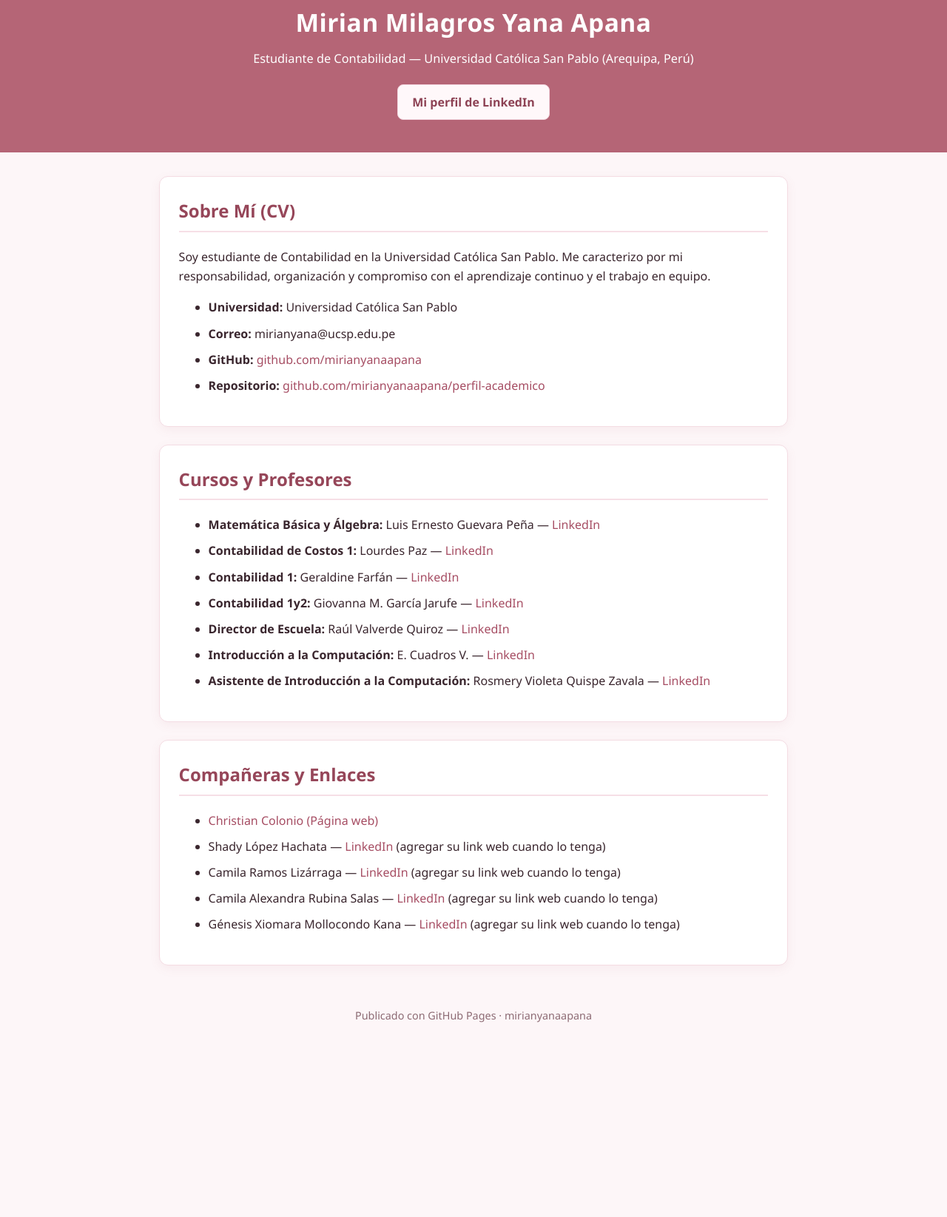
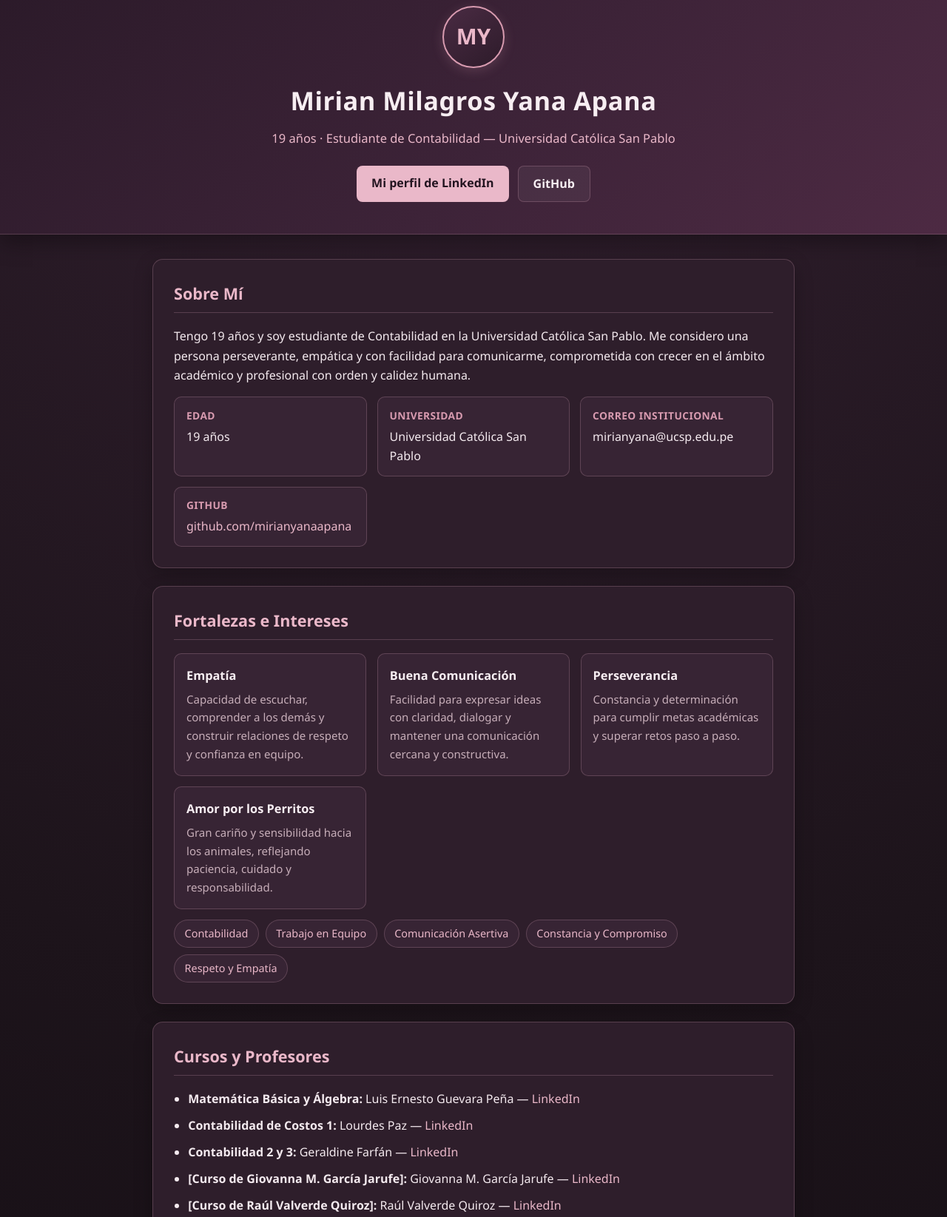
Before and after one commit to mirianyanaapana/perfil-academico, a plain HTML site: page index.html in a window 1280 px wide. Shown: the part 42-1687 px from the top of the page at 74% size. Before the commit the page ends 1451 px from the top, so only its background shows below. Drawn offline with Linux system fonts and the light colour scheme.

Commit message:
Refactor index.html with updated styles and content

```diff
--- a/index.html
+++ b/index.html
@@ -5,99 +5,288 @@
     <meta name="viewport" content="width=device-width, initial-scale=1.0">
     <title>Perfil Académico - Mirian Milagros Yana Apana</title>
     <style>
+        :root {
+            --fondo-oscuro: #1d141b;
+            --fondo-frio: #261924;
+            --tarjeta: #2e1e2b;
+            --tarjeta-suave: #372434;
+            --acento-frio: #d89bb0;
+            --rosa-polvo: #eab8c9;
+            --perla: #f7eef2;
+            --texto: #f4eaef;
+            --texto-secundario: #c7aeb9;
+            --borde: rgba(234, 184, 201, 0.22);
+        }
+
+        * {
+            box-sizing: border-box;
+        }
+
         body {
             font-family: 'Segoe UI', Tahoma, Geneva, Verdana, sans-serif;
-            background-color: #fdf6f8;
-            color: #3a262e;
+            background: radial-gradient(circle at top, #321f2f 0%, var(--fondo-oscuro) 60%, #150e14 100%);
+            color: var(--texto);
             margin: 0;
             line-height: 1.65;
+            min-height: 100vh;
         }
+
         header {
-            background: linear-gradient(135deg, #9d4edd, #c96480);
-            background: #b56576;
-            color: #ffffff;
-            padding: 2.8rem 1.2rem;
+            background: linear-gradient(135deg, #2b1a29 0%, #3d2338 55%, #4d2a43 100%);
+            color: var(--perla);
+            padding: 3.1rem 1.2rem 2.7rem;
             text-align: center;
+            border-bottom: 1px solid var(--borde);
+            box-shadow: 0 10px 28px rgba(0, 0, 0, 0.35);
         }
+
+        .avatar {
+            width: 84px;
+            height: 84px;
+            margin: 0 auto 1rem;
+            border-radius: 50%;
+            background: linear-gradient(145deg, #4a2b43, #2d1b2a);
+            color: var(--rosa-polvo);
+            display: flex;
+            align-items: center;
+            justify-content: center;
+            font-size: 1.85rem;
+            font-weight: 700;
+            border: 2px solid var(--acento-frio);
+            box-shadow: 0 4px 16px rgba(216, 155, 176, 0.2);
+        }
+
         header h1 {
             margin: 0;
-            font-size: 2.1rem;
-            letter-spacing: 0.4px;
+            font-size: 2.15rem;
+            letter-spacing: 0.5px;
+            color: var(--perla);
         }
-        header p {
-            margin: 0.5rem 0 1.3rem;
-            font-size: 1.02rem;
+
+        header .subtitulo {
+            margin: 0.55rem auto 1.45rem;
+            max-width: 660px;
+            font-size: 1.03rem;
+            color: var(--rosa-polvo);
         }
+
+        .acciones-header {
+            display: flex;
+            flex-wrap: wrap;
+            gap: 0.75rem;
+            justify-content: center;
+        }
+
         .btn {
             display: inline-block;
-            background: #fff8fa;
-            color: #8d4254;
-            padding: 0.6rem 1.2rem;
+            background: var(--rosa-polvo);
+            color: #231420;
+            padding: 0.65rem 1.25rem;
             border-radius: 8px;
             text-decoration: none;
             font-weight: 600;
-            border: 1px solid #f3d5de;
+            transition: background-color 0.2s ease, transform 0.15s ease;
         }
+
         .btn:hover {
-            background: #f9e4ea;
+            background: var(--perla);
+            transform: translateY(-1px);
         }
+
+        .btn-secundario {
+            background: rgba(255, 255, 255, 0.05);
+            color: var(--perla);
+            border: 1px solid var(--borde);
+        }
+
+        .btn-secundario:hover {
+            background: rgba(234, 184, 201, 0.14);
+            color: var(--rosa-polvo);
+        }
+
         main {
-            max-width: 850px;
-            margin: 2rem auto;
+            max-width: 900px;
+            margin: 2.1rem auto;
             padding: 0 1rem;
         }
+
         section {
-            background: #ffffff;
-            padding: 1.6rem;
-            border-radius: 12px;
+            background: var(--tarjeta);
+            padding: 1.75rem;
+            border-radius: 14px;
             margin-bottom: 1.5rem;
-            border: 1px solid #f4dce3;
-            box-shadow: 0 4px 14px rgba(181, 101, 118, 0.08);
+            border: 1px solid var(--borde);
+            box-shadow: 0 8px 24px rgba(0, 0, 0, 0.25);
         }
+
         h2 {
             margin-top: 0;
-            color: #964659;
-            border-bottom: 2px solid #f6dfe6;
+            color: var(--rosa-polvo);
+            border-bottom: 1px solid var(--borde);
             padding-bottom: 0.45rem;
+            font-size: 1.35rem;
         }
+
+        .grid-datos {
+            display: grid;
+            grid-template-columns: repeat(auto-fit, minmax(220px, 1fr));
+            gap: 0.85rem;
+            margin-top: 1rem;
+        }
+
+        .dato-box {
+            background: var(--tarjeta-suave);
+            border: 1px solid var(--borde);
+            border-radius: 10px;
+            padding: 0.85rem 1rem;
+        }
+
+        .dato-box strong {
+            display: block;
+            color: var(--acento-frio);
+            font-size: 0.86rem;
+            margin-bottom: 0.2rem;
+            text-transform: uppercase;
+            letter-spacing: 0.4px;
+        }
+
+        .grid-fortalezas {
+            display: grid;
+            grid-template-columns: repeat(auto-fit, minmax(230px, 1fr));
+            gap: 0.9rem;
+            margin-top: 1rem;
+        }
+
+        .fortaleza-card {
+            background: var(--tarjeta-suave);
+            border: 1px solid var(--borde);
+            border-radius: 10px;
+            padding: 1rem;
+        }
+
+        .fortaleza-card h3 {
+            margin: 0 0 0.35rem;
+            font-size: 1.02rem;
+            color: var(--perla);
+        }
+
+        .fortaleza-card p {
+            margin: 0;
+            font-size: 0.94rem;
+            color: var(--texto-secundario);
+        }
+
+        .tags {
+            display: flex;
+            flex-wrap: wrap;
+            gap: 0.55rem;
+            margin-top: 0.85rem;
+        }
+
+        .tag {
+            background: var(--tarjeta-suave);
+            color: var(--rosa-polvo);
+            padding: 0.4rem 0.85rem;
+            border-radius: 999px;
+            font-size: 0.9rem;
+            font-weight: 500;
+            border: 1px solid var(--borde);
+        }
+
+        ul {
+            padding-left: 1.2rem;
+            margin: 0.5rem 0 0;
+        }
+
         li {
-            margin-bottom: 0.55rem;
+            margin-bottom: 0.6rem;
+            color: var(--texto);
         }
+
         a {
-            color: #a64d63;
+            color: var(--rosa-polvo);
             text-decoration: none;
+            font-weight: 500;
         }
+
         a:hover {
+            color: var(--perla);
             text-decoration: underline;
         }
+
         footer {
             text-align: center;
-            color: #8c6a73;
-            padding: 1.5rem;
-            font-size: 0.9rem;
+            color: var(--texto-secundario);
+            padding: 1.75rem 1rem 2.3rem;
+            font-size: 0.92rem;
         }
     </style>
 </head>
 <body>
 
     <header>
+        <div class="avatar">MY</div>
         <h1>Mirian Milagros Yana Apana</h1>
-        <p>Estudiante de Contabilidad — Universidad Católica San Pablo (Arequipa, Perú)</p>
-        <a class="btn" href="https://www.linkedin.com/in/mirian-milagros-yana-apana-1b427a434/" target="_blank">Mi perfil de LinkedIn</a>
+        <p class="subtitulo">19 años · Estudiante de Contabilidad — Universidad Católica San Pablo</p>
+        <div class="acciones-header">
+            <a class="btn" href="[PON_AQUI_TU_LINK_DE_LINKEDIN]" target="_blank">Mi perfil de LinkedIn</a>
+            <a class="btn btn-secundario" href="https://github.com/mirianyanaapana" target="_blank">GitHub</a>
+        </div>
     </header>
 
     <main>
         <section>
-            <h2>Sobre Mí (CV)</h2>
+            <h2>Sobre Mí</h2>
             <p>
-                Soy estudiante de Contabilidad en la Universidad Católica San Pablo. Me caracterizo por mi responsabilidad, organización y compromiso con el aprendizaje continuo y el trabajo en equipo.
+                Tengo 19 años y soy estudiante de Contabilidad en la Universidad Católica San Pablo. Me considero una persona perseverante, empática y con facilidad para comunicarme, comprometida con crecer en el ámbito académico y profesional con orden y calidez humana.
             </p>
-            <ul>
-                <li><strong>Universidad:</strong> Universidad Católica San Pablo</li>
-                <li><strong>Correo:</strong> mirianyana@ucsp.edu.pe</li>
-                <li><strong>GitHub:</strong> <a href="https://github.com/mirianyanaapana" target="_blank">github.com/mirianyanaapana</a></li>
-                <li><strong>Repositorio:</strong> <a href="https://github.com/mirianyanaapana/perfil-academico" target="_blank">github.com/mirianyanaapana/perfil-academico</a></li>
-            </ul>
+            <div class="grid-datos">
+                <div class="dato-box">
+                    <strong>Edad</strong>
+                    19 años
+                </div>
+                <div class="dato-box">
+                    <strong>Universidad</strong>
+                    Universidad Católica San Pablo
+                </div>
+                <div class="dato-box">
+                    <strong>Correo Institucional</strong>
+                    mirianyana@ucsp.edu.pe
+                </div>
+                <div class="dato-box">
+                    <strong>GitHub</strong>
+                    <a href="https://github.com/mirianyanaapana" target="_blank">github.com/mirianyanaapana</a>
+                </div>
+            </div>
+        </section>
+
+        <section>
+            <h2>Fortalezas e Intereses</h2>
+            <div class="grid-fortalezas">
+                <div class="fortaleza-card">
+                    <h3>Empatía</h3>
+                    <p>Capacidad de escuchar, comprender a los demás y construir relaciones de respeto y confianza en equipo.</p>
+                </div>
+                <div class="fortaleza-card">
+                    <h3>Buena Comunicación</h3>
+                    <p>Facilidad para expresar ideas con claridad, dialogar y mantener una comunicación cercana y constructiva.</p>
+                </div>
+                <div class="fortaleza-card">
+                    <h3>Perseverancia</h3>
+                    <p>Constancia y determinación para cumplir metas académicas y superar retos paso a paso.</p>
+                </div>
+                <div class="fortaleza-card">
+                    <h3>Amor por los Perritos</h3>
+                    <p>Gran cariño y sensibilidad hacia los animales, reflejando paciencia, cuidado y responsabilidad.</p>
+                </div>
+            </div>
+            <div class="tags">
+                <span class="tag">Contabilidad</span>
+                <span class="tag">Trabajo en Equipo</span>
+                <span class="tag">Comunicación Asertiva</span>
+                <span class="tag">Constancia y Compromiso</span>
+                <span class="tag">Respeto y Empatía</span>
+            </div>
         </section>
 
         <section>
@@ -105,9 +294,9 @@
             <ul>
                 <li><strong>Matemática Básica y Álgebra:</strong> Luis Ernesto Guevara Peña — <a href="https://www.linkedin.com/in/luis-ernesto-guevara-pe%C3%B1a-376a86349/" target="_blank">LinkedIn</a></li>
                 <li><strong>Contabilidad de Costos 1:</strong> Lourdes Paz — <a href="https://www.linkedin.com/in/lourdes-paz-25935335/" target="_blank">LinkedIn</a></li>
-                <li><strong>Contabilidad 1:</strong> Geraldine Farfán — <a href="https://www.linkedin.com/in/geraldine-farfan/" target="_blank">LinkedIn</a></li>
-                <li><strong>Contabilidad 1y2:</strong> Giovanna M. García Jarufe — <a href="https://www.linkedin.com/in/giovanna-m-garc%C3%ADa-jarufe/" target="_blank">LinkedIn</a></li>
-                <li><strong>Director de Escuela:</strong> Raúl Valverde Quiroz — <a href="https://www.linkedin.com/in/raul-valverde-quiroz-5bb589196/" target="_blank">LinkedIn</a></li>
+                <li><strong>Contabilidad 2 y 3:</strong> Geraldine Farfán — <a href="https://www.linkedin.com/in/geraldine-farfan/" target="_blank">LinkedIn</a></li>
+                <li><strong>[Curso de Giovanna M. García Jarufe]:</strong> Giovanna M. García Jarufe — <a href="https://www.linkedin.com/in/giovanna-m-garc%C3%ADa-jarufe/" target="_blank">LinkedIn</a></li>
+                <li><strong>[Curso de Raúl Valverde Quiroz]:</strong> Raúl Valverde Quiroz — <a href="https://www.linkedin.com/in/raul-valverde-quiroz-5bb589196/" target="_blank">LinkedIn</a></li>
                 <li><strong>Introducción a la Computación:</strong> E. Cuadros V. — <a href="https://www.linkedin.com/in/ecuadrosv/" target="_blank">LinkedIn</a></li>
                 <li><strong>Asistente de Introducción a la Computación:</strong> Rosmery Violeta Quispe Zavala — <a href="https://www.linkedin.com/in/rosmery-violeta-quispe-zavala-58374638/" target="_blank">LinkedIn</a></li>
             </ul>
@@ -126,7 +315,7 @@
     </main>
 
     <footer>
-        Publicado con GitHub Pages · mirianyanaapana
+        Publicado con GitHub Pages · Mirian Milagros Yana Apana
     </footer>
 
 </body>
```
